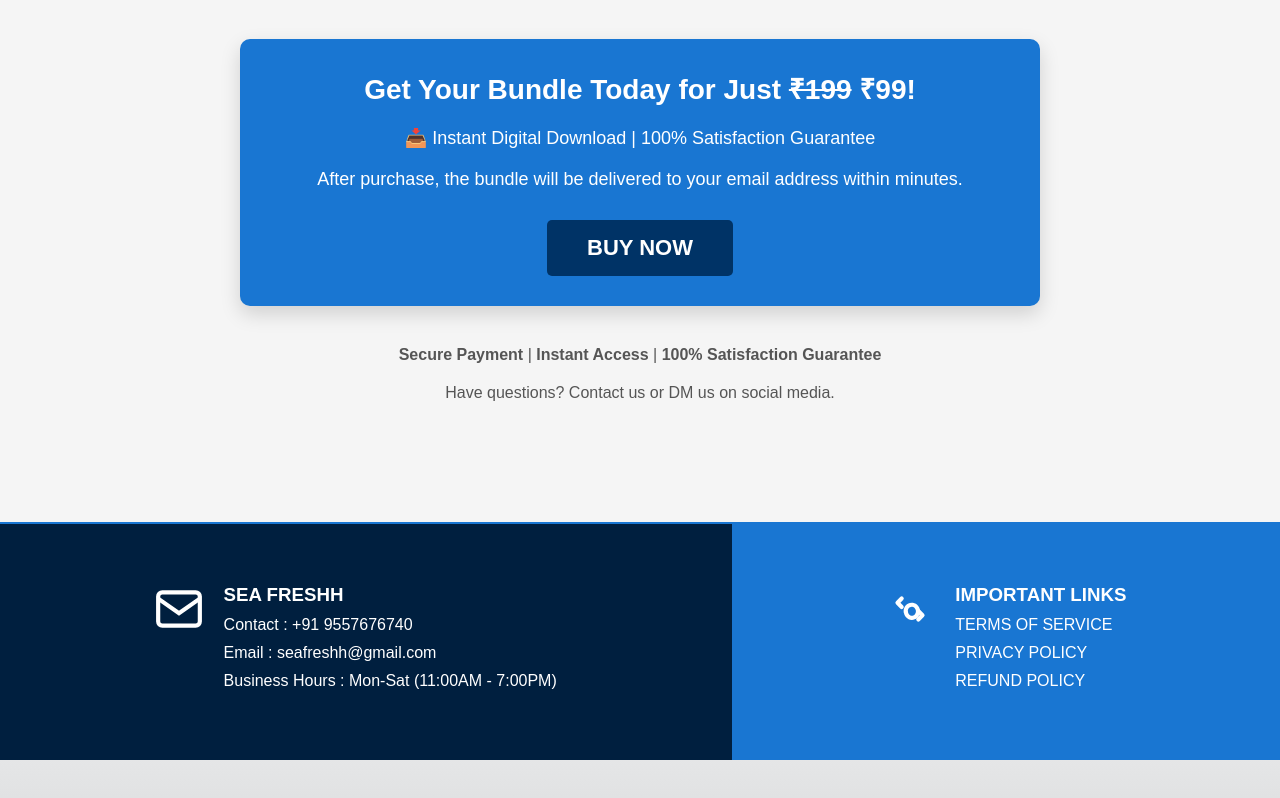
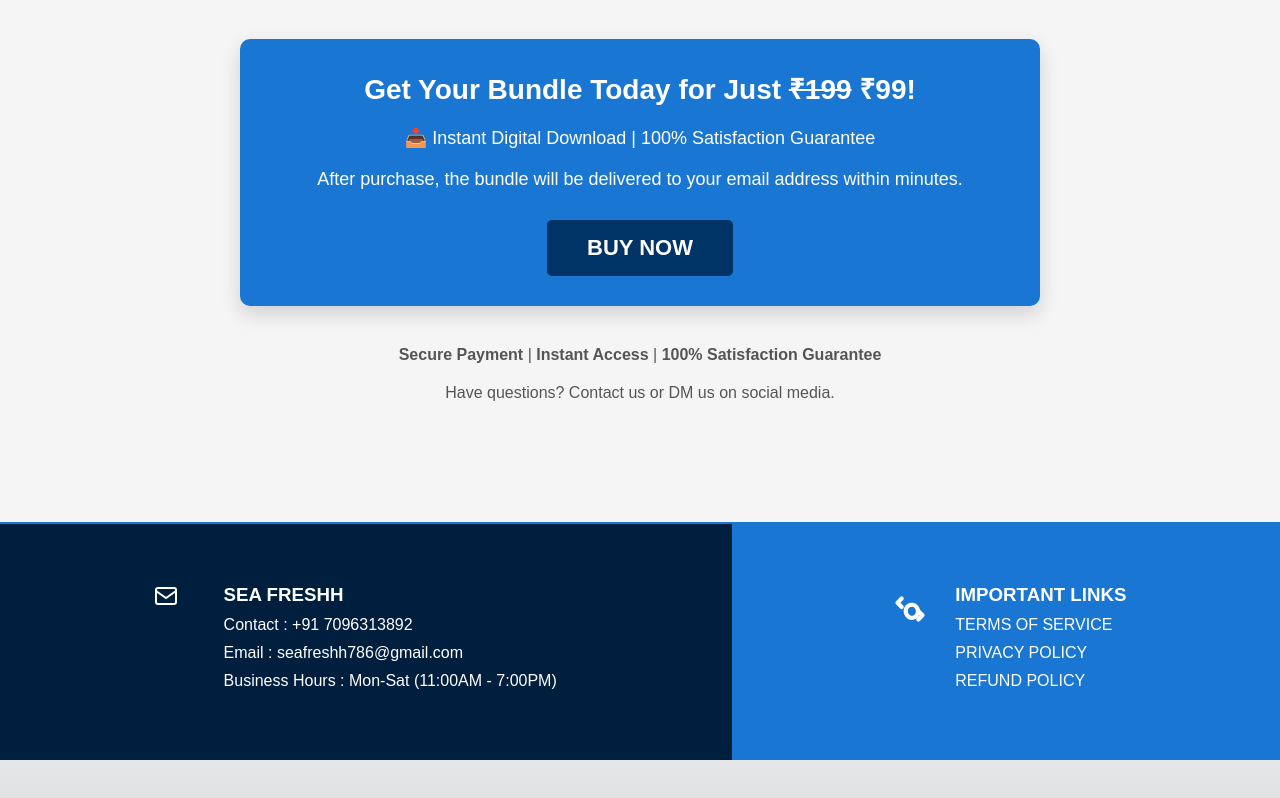
Before and after one commit to feelcoderr/Seafreshh-ebook, a Next.js app: page / in a window 1280 px wide. Shown: the part 4277-5075 px from the top of the page. Built offline with nearby package versions, Linux system fonts and the light colour scheme.

Commit message:
change in footer

```diff
--- a/src/components/Footer.js
+++ b/src/components/Footer.js
@@ -7,7 +7,7 @@ export default function Footer() {
           <svg
             width="50"
             height="50"
-            viewBox="0 0 24 24"
+            viewBox="0 0 24 2t4"
             fill="none"
             xmlns="http://www.w3.org/2000/svg"
           >
@@ -25,8 +25,8 @@ export default function Footer() {
         </div>
         <div className="footer-company-info">
           <h3 className="footer-company-name">SEA FRESHH</h3>
-          <p>Contact : +91 9557676740</p>
-          <p>Email : seafreshh@gmail.com</p>
+          <p>Contact : +91 7096313892</p>
+          <p>Email : seafreshh786@gmail.com</p>
           <p>Business Hours : Mon-Sat (11:00AM - 7:00PM)</p>
         </div>
       </div>
```
